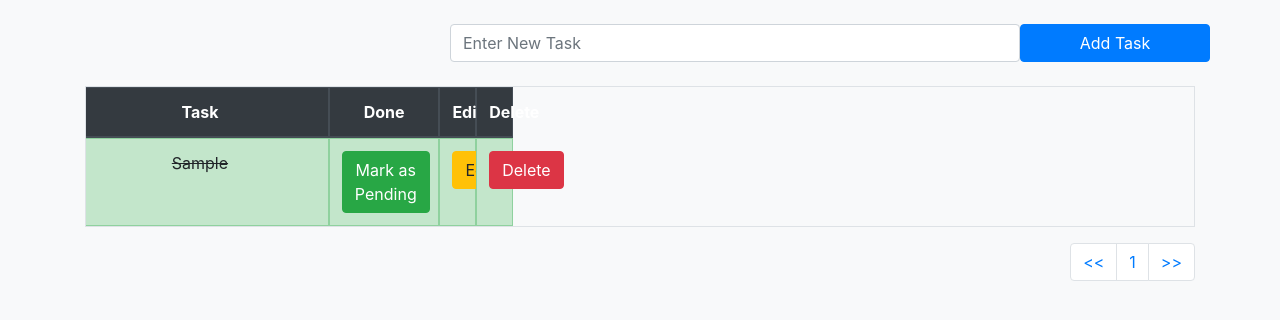
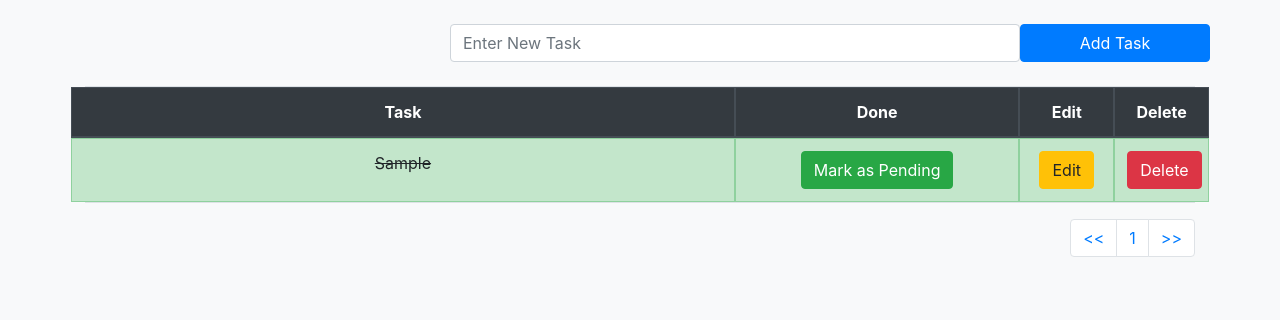
Before and after one commit to abdullahasim19/TaskMate, a Django app: page /todolist/ in a window 1280 px wide. Shown: the part 65-385 px from the top of the page. Run offline with Django 4.2, Linux system fonts and the light colour scheme; a user stored in the database is signed in; tables that the repository leaves empty hold one stand-in row (values such as "Sample post").

Commit message:
Table responsive done

```diff
--- a/todolist_app/templates/todolist.html
+++ b/todolist_app/templates/todolist.html
@@ -24,7 +24,8 @@
       <button type="submit" class="btn btn-primary col-lg-2">Add Task</button>
   </form>
   <br/>
-  <table class="table table-responsive table-bordered text-center">
+  <div class="table-responsive-sm table-responsive-md table-responsive-lg">
+    <table class="table table-bordered text-center">
       <thead class="thead-dark">
         <tr class="row">
           <th class="col-7">Task</th>
@@ -54,6 +55,7 @@
     {% endfor %}
   </tbody>
   </table>
+</div>
 <nav aria-label="Page navigation example">
   <ul class="pagination justify-content-end">
     <li class="page-item">
```
Lines whose indentation alone changed are shown as unchanged.
